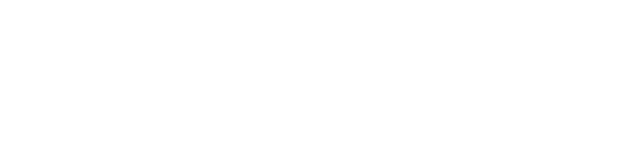
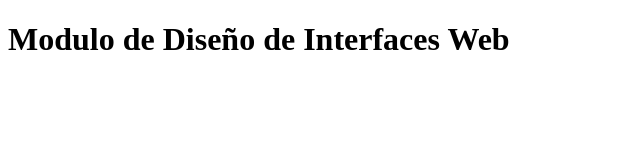
Before and after one commit to RaulPerezAguilar/DIWEB2627, a plain HTML site: page index.html in a window 1280 px wide. Shown: the whole page, without its empty margins (0-640 px from the left). Drawn offline with Linux system fonts and the light colour scheme.

Commit message:
Añadir titulo

```diff
--- a/index.html
+++ b/index.html
@@ -6,6 +6,6 @@
     <title>Document</title>
 </head>
 <body>
-
+    <h1>Modulo de Diseño de Interfaces Web</h1>
 </body>
 </html>
```
